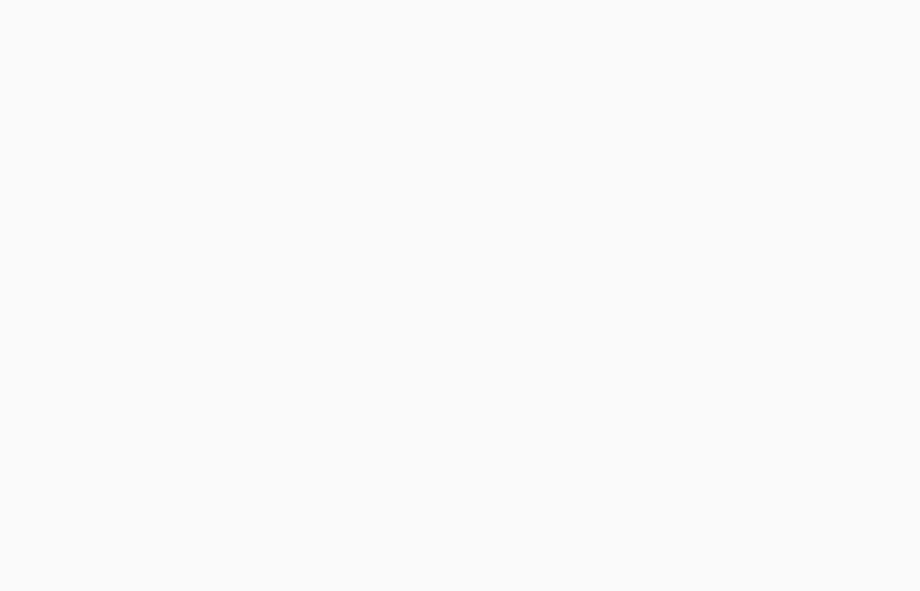
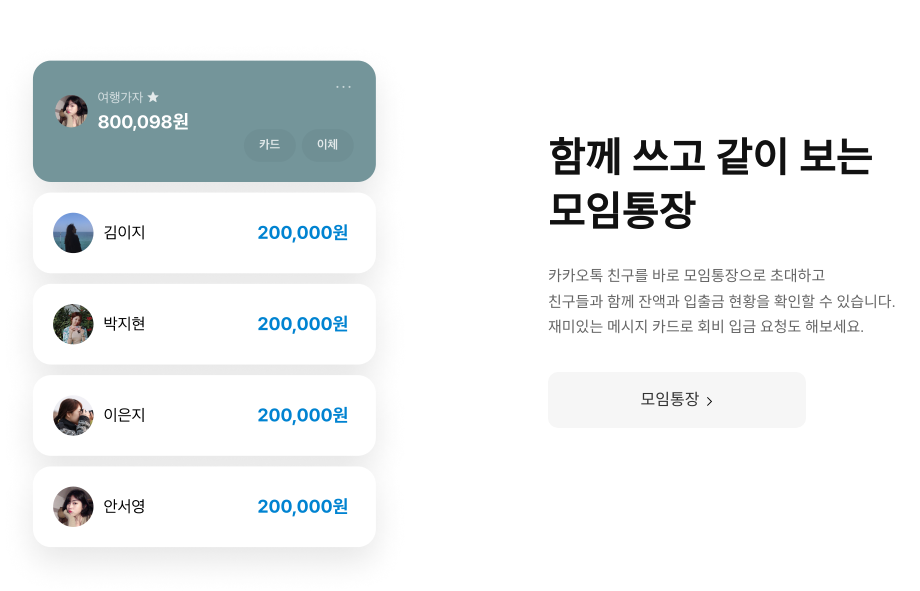
Before and after one commit to bin8727/kakaobank-clone, a React (Create React App) app: page / in a window 1280 px wide. Shown: the part 2612-3203 px from the top of the page, without its empty margins (182-1102 px from the left). Before the commit the page ends 2497 px from the top, so only its background shows below. Built offline with nearby package versions, Linux system fonts and the light colour scheme.

Commit message:
Moim design

```diff
--- a/src/components/intro/DepositSavings.tsx
+++ b/src/components/intro/DepositSavings.tsx
@@ -2,9 +2,11 @@ import { Link } from 'react-router-dom';
 import SavingsMoney from '../../assets/main-savings-money.png';
 import Arrow from '../../assets/home_arr.png';
 import Savings from '../../assets/main-savings.png';
+import Divider from './Divider';
 
 const DepositSavings = () => {
   return (
+    <>
       <div className="intro__deposit-savings">
         <div className="intro__deposit-savings-txt">
           <h3>
@@ -37,6 +39,8 @@ const DepositSavings = () => {
           <img src={Savings} alt='' />
         </div>
       </div>
+      <Divider />
+    </>
   );
 };
 
--- /dev/null
+++ b/src/components/intro/Divider.tsx
@@ -0,0 +1,7 @@
+const Divider = () => {
+  return (
+    <div className="intro-divider"></div>
+  );
+};
+
+export default Divider;
--- a/src/components/intro/Drawal.tsx
+++ b/src/components/intro/Drawal.tsx
@@ -1,6 +1,7 @@
 import { Link } from 'react-router-dom';
 import WithDrawal from '../../assets/main-withdrawal.png';
 import Arrow from '../../assets/home_arr.png';
+import Divider from './Divider';
 
 const Drawal = () => {
   return (
@@ -31,7 +32,7 @@ const Drawal = () => {
           </Link>
         </div>
       </div>
-      <div className="intro-divider"></div>
+      <Divider />
     </>
   );
 };
--- a/src/components/intro/Main.tsx
+++ b/src/components/intro/Main.tsx
@@ -1,6 +1,7 @@
 import DepositSavings from "./DepositSavings";
 import Drawal from "./Drawal";
 import Intro from "./Intro";
+import Moim from "./Moim";
 
 const Main = () => {
   return (
@@ -10,6 +11,7 @@ const Main = () => {
           <Intro />
           <Drawal />
           <DepositSavings />
+          <Moim />
         </div>
       </div>
     </div>
--- /dev/null
+++ b/src/components/intro/Moim.tsx
@@ -0,0 +1,41 @@
+import Divider from "./Divider";
+import MoimImg from '../../assets/main-moim.png';
+import Arrow from '../../assets/home_arr.png';
+import { Link } from "react-router-dom";
+
+const Moim = () => {
+  return (
+    <>
+      <div className="intro__moim">
+        <div>
+          <img src={MoimImg} alt="" className="intro__moim-img" />
+        </div>
+
+        <div className="intro__moim-txt">
+          <h3>
+            함께 쓰고 같이 보는
+            <br></br>
+            모임통장
+          </h3>
+          <p>
+            카카오톡 친구를 바로 모임통장으로 초대하고
+            <br></br>
+            친구들과 함께 잔액과 입출금 현황을 확인할 수 있습니다.
+            <br></br>
+            재미있는 메시지 카드로 회비 입금 요청도 해보세요.
+          </p>
+        </div>
+
+        <div className="intro__moim-btn">
+          <Link to='/' className="intro__moim-link_bank">
+            모임통장
+            <img src={Arrow} alt="" className="intro__moim-ico_arr" />
+          </Link>
+        </div>
+      </div>
+      <Divider />
+    </>
+  );
+};
+
+export default Moim;
--- a/src/styles/_main.scss
+++ b/src/styles/_main.scss
@@ -282,3 +282,62 @@
     }
   }
 }
+
+.intro__moim {
+  @include intro__cont();
+
+  height: 46.875rem;
+
+  &-img {
+    position: absolute;
+    top: 5.3125rem;
+    right: 50%;
+    width: 28.6875rem;
+    height: 37.9375rem;
+    margin-right: 1.5rem;
+  }
+
+  &-txt {
+    position: absolute;
+    top: 13.4375rem;
+    left: 50%;
+    margin-left: 5.625rem;
+
+    h3 {
+      font-size: 2.5rem;
+      font-weight: bold;
+      line-height: 1.35;
+    }
+
+    p {
+      margin-top: 1.5rem;
+      font-size: .9375rem;
+      font-weight: 400;
+      line-height: 1.7;
+      color: #666;
+    }
+  }
+
+  &-btn {
+    top: 28.4375rem;
+    left: 50%;
+    margin-left: 5.625rem;
+    position: absolute;
+  }
+
+  &-link_bank {
+    display: block;
+    background-color: #f6f6f6;
+    width: 16.125rem;
+    height: 3.5rem;
+    font-size: 1rem;
+    line-height: 3.5rem;
+    color: #333;
+    border-radius: .625rem;
+    text-align: center;
+  }
+
+  &-ico_arr {
+    @include ico_arr();
+  }
+}
```
Also changed, not shown: src/assets/main-moim.png (added). Lines whose indentation alone changed are shown as unchanged.
